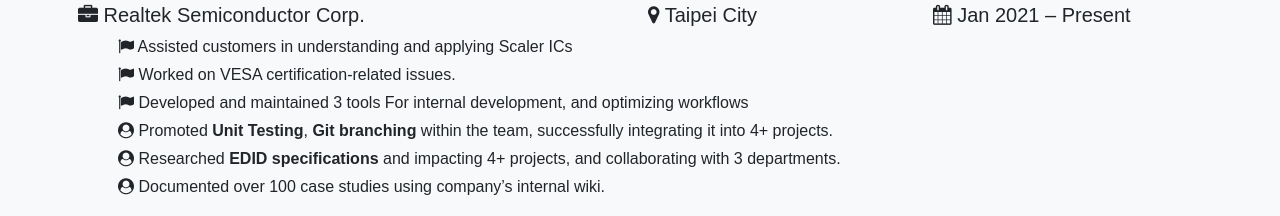
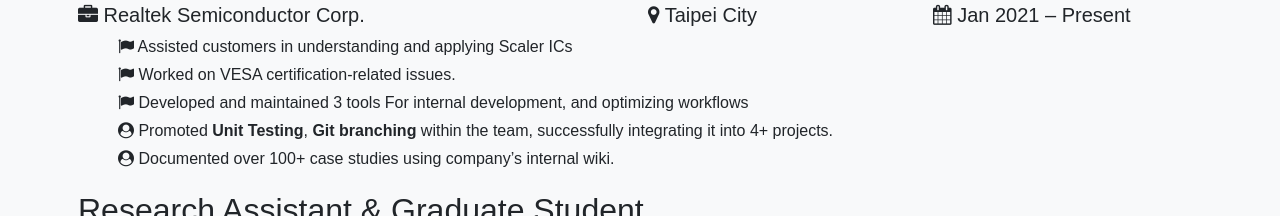
Before and after one commit to eastWillow/eastWillow.github.io, a plain HTML site: page index.html in a window 1280 px wide. Shown: the part 739-955 px from the top of the page. Drawn offline with Linux system fonts and the light colour scheme.

Commit message:
Update Resume

```diff
--- a/index.html
+++ b/index.html
@@ -104,8 +104,7 @@
           <p class="col-12 pl-5 mb-1"><i class="fa fa-flag"></i> Worked on VESA certification-related issues.</p>
           <p class="col-12 pl-5 mb-1"><i class="fa fa-flag"></i> Developed and maintained 3 tools For internal development, and optimizing workflows</p>
           <p class="col-12 pl-5 mb-1"><i class="fa fa-user-circle"></i> Promoted <b>Unit Testing</b>, <b>Git branching</b> within the team, successfully integrating it into 4+ projects.</p>
-          <p class="col-12 pl-5 mb-1"><i class="fa fa-user-circle"></i> Researched <b>EDID specifications</b> and impacting 4+ projects, and collaborating with 3 departments.</p>
-          <p class="col-12 pl-5 mb-1"><i class="fa fa-user-circle"></i> Documented over 100 case studies using company’s internal wiki.</p>
+          <p class="col-12 pl-5 mb-1"><i class="fa fa-user-circle"></i> Documented over 100+ case studies using company’s internal wiki.</p>
         </div>
         <div class="row">
           <h2 class="col-12 px-2 mt-3">Research Assistant & Graduate Student</h2>
```
